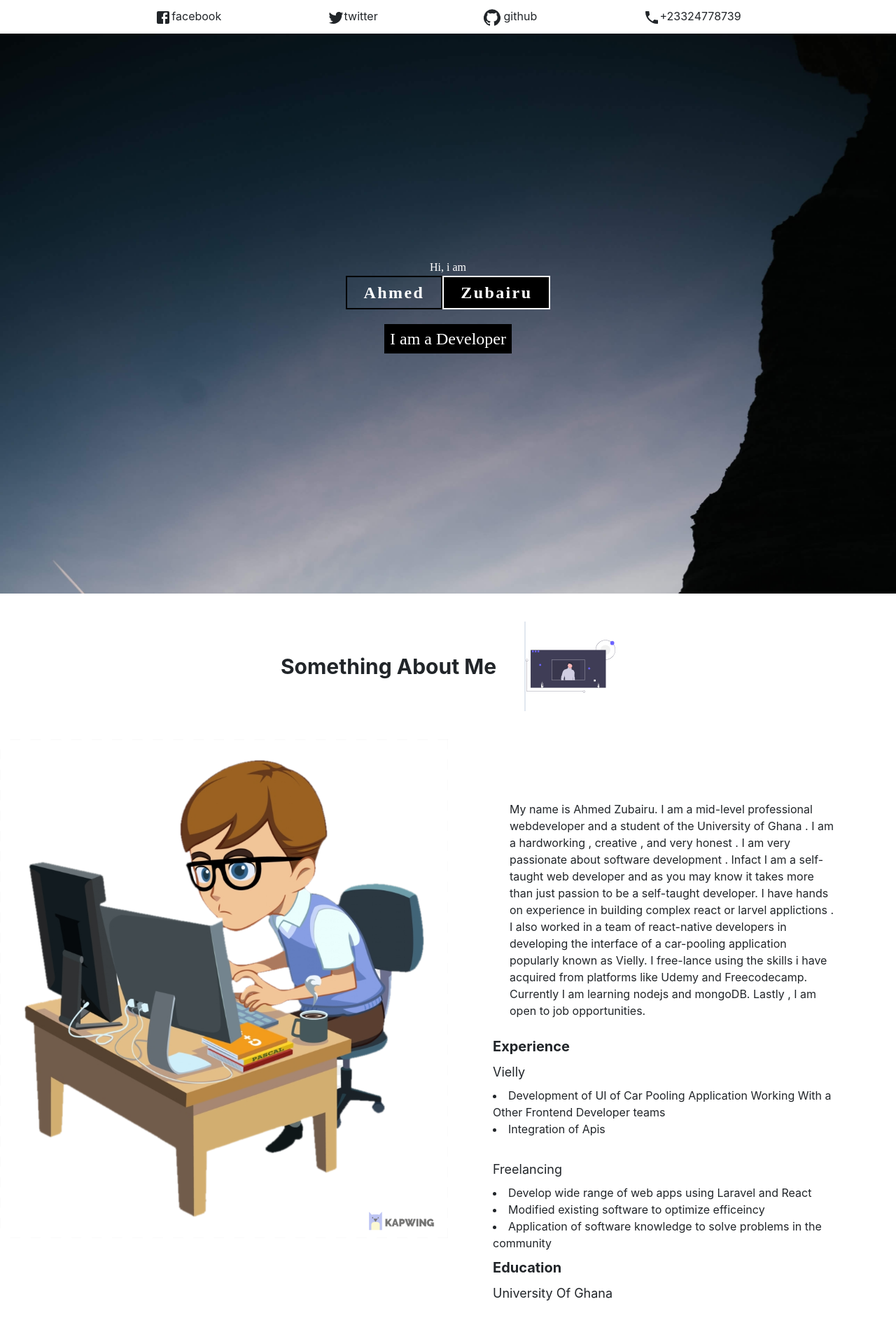
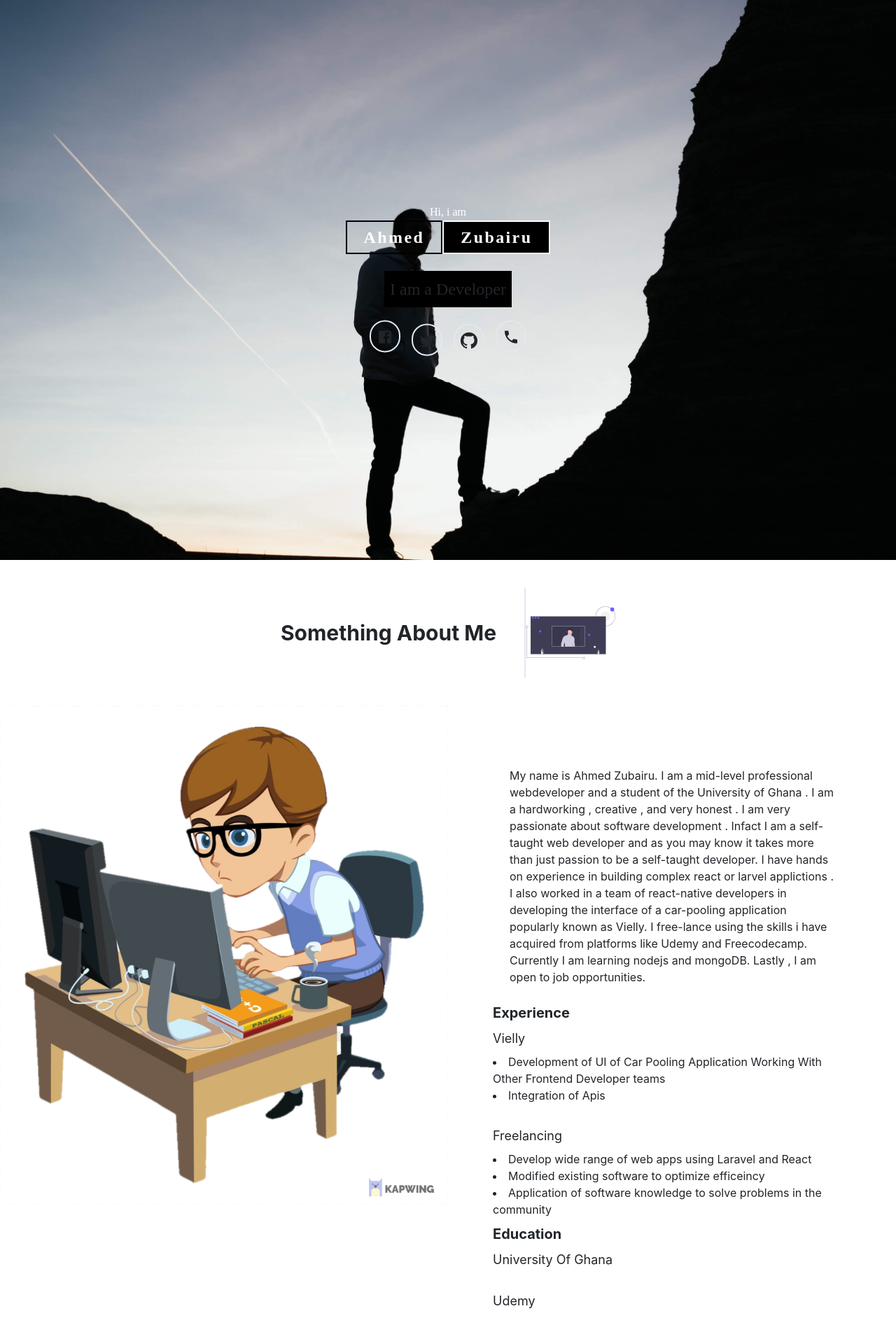
Before and after one commit to newtronahmed/portfolio, a React (Create React App) app: page / in a window 1280 px wide. Shown: the top 1883 px of the page at 70% size. Built offline with nearby package versions, Linux system fonts and the light colour scheme; a web font is replaced by a local one.

Commit message:
animated social links

```diff
--- a/package.json
+++ b/package.json
@@ -11,6 +11,7 @@
     "framer-motion": "^4.1.3",
     "react": "^16.12.0",
     "react-dom": "^16.12.0",
+    "react-intersection-observer": "^8.31.0",
     "react-particles-js": "^3.3.0",
     "react-router-dom": "^5.1.2",
     "react-scripts": "^3.4.3",
--- a/public/index.html
+++ b/public/index.html
@@ -15,7 +15,7 @@
       user's mobile device or desktop. See https://developers.google.com/web/fundamentals/web-app-manifest/
     -->
     <link rel="manifest" href="%PUBLIC_URL%/manifest.json" />
-    <link rel="stylesheet" href="https://cdn.jsdelivr.net/npm/animate.css@3.5.2/animate.min.css">
+    <!-- <link rel="stylesheet" href="https://cdn.jsdelivr.net/npm/animate.css@3.5.2/animate.min.css"> -->
     <link rel="preconnect" href="https://fonts.gstatic.com">
 <link href="https://fonts.googleapis.com/css2?family=Potta+One&family=Roboto&display=swap" rel="stylesheet">
     <!--
--- a/src/App.js
+++ b/src/App.js
@@ -1,6 +1,6 @@
 
-import React ,{useEffect}from 'react';
-import {motion} from 'framer-motion'
+import React, { useEffect } from 'react';
+import { motion, useAnimation } from 'framer-motion'
 import TwitterIcon from '@material-ui/icons/Twitter';
 import FacebookIcon from '@material-ui/icons/Facebook';
 import GitHubIcon from '@material-ui/icons/GitHub';
@@ -16,64 +16,97 @@ import programmer from './images/programmer.png'
 import frontendMentor from './images/frontend.jpg'
 import Section from './components/section'
 import WOW from 'wowjs'
-import { Divider} from '@material-ui/core';
+import { Divider } from '@material-ui/core';
+import { useInView } from 'react-intersection-observer'
 // import css from './images/css.png';
 import javascript from './images/javascript.png'
 import laravel from './images/laravel.png'
 import react from './images/react.png'
 import mysql from './images/mysql.png'
-import  sass from './images/sass.png'
+import sass from './images/sass.png'
 import nodejs from './images/nodejs.png'
 import yelpcamp from './images/yelpcamp.png'
 
 
+
 const containerVariants = {
-	init:{
-		opacity:0,
+	init: {
+		opacity: 0,
 	},
-	end:{
-		opacity:1,
-		transition:{
-			when:'beforeChildren',
-			type:'tween',
-			duration:1.3,
-			staggerChildren:0.6,
+	end: {
+		opacity: 1,
+		transition: {
+			when: 'beforeChildren',
+			type: 'tween',
+			duration: 1.3,
+			staggerChildren: 0.6,
 		}
 	},
 }
-const childrenVariant ={
-	init:{
-		opacity:0,
-		y:100,
+const childrenVariant = {
+	init: {
+		opacity: 0,
+		y: 100,
 	},
-	end:{
-		opacity:1,
-		y:0,
-		transition:{
-			duration:1.3,
+	end: {
+		opacity: 1,
+		y: 0,
+		transition: {
+			duration: 1.3,
 		}
 	}
 }
 const experienceVariant = {
+	init: {
+
+		opacity: 0,
+	},
+	end: {
+
+		opacity: 1,
+		transition: {
+			when: 'beforeChildren',
+			staggerChildren: 1,
+
+		}
+	}
+}
+const fadeVariant = {
+	init: {
+		opacity: 0,
+	},
+	end: {
+		opacity: 1,
+	}
+}
+const socialLinksVariants = {
 	init:{
 
+		transition:{
+			staggerChildren:1
+		}
 	},
 	end:{
 
 		transition:{
-			when:'beforeChildren',
-			staggerChildren:1,
+			staggerChildren:0.2,
 
 		}
 	}
 }
-const fadeVariant ={
+const socialLinks = {
 	init:{
-		opacity:0,
+		y:0,
 	},
 	end:{
-		opacity:1,
+		y:[0,-10,0],
+		transition:{
+			ease:'easeIn',
+			// duration:0.2,
+			yoyo:3,
 		}
+	},
+
 }
 
 const App = () => {
@@ -82,72 +115,82 @@ const App = () => {
 	// 	    live: false
 	// 	}).init();
 	// }, [])
-	const skills = [nodejs,javascript,laravel,react,mysql,sass]
+	const controls = useAnimation()
+	const { ref, inView } = useInView()
+	useEffect(() => {
+		if (inView) {
+			controls.start('end')
+		}
+		if (!inView) {
+			controls.start('init')
+		}
+
+	}, [controls, inView])
+	const skills = [nodejs, javascript, laravel, react, mysql, sass]
 	const projects = [
 		{
 			title: 'Frontend Mentor Joblisting Challenge',
-			stack: ['react','styled-components', 'bootstrap',],
+			stack: ['react', 'styled-components', 'bootstrap',],
 			image: frontendMentor,
 			link: 'http://newtrojoblisting.netlify.app'
 
 		},
 		{
 			title: 'React Laravel SPA + Laravel Sanctum Auth',
-			stack: ['laravel','laravel-sanctum','react'],
+			stack: ['laravel', 'laravel-sanctum', 'react'],
 			image: frontendMentor,
 			link: 'https://github.com/newtronahmed'
 		},
 		{
 			title: 'Laravel React Inventory Manager',
-			stack: ['laravel','react','redux',],
+			stack: ['laravel', 'react', 'redux',],
 			image: inventory,
 			link: 'http://guarded-sierra-88803.herokuapp.com',
 		},
 		{
 			title: 'React Commercejs Stripe Ecommerce Project',
-			stack: ['react','redux','material-ui','stripe','commercejs'],
-			image:ecommerce,
-			link:'http://newtro-ecommerce.netlify.app',
+			stack: ['react', 'redux', 'material-ui', 'stripe'],
+			image: ecommerce,
+			link: 'http://newtro-ecommerce.netlify.app',
 		},
 		{
 			title: 'Udemy React Robofriends App',
-			stack:['react','tacyons'],
-			image:robofriends,
-			link:'http://newtronahmed.netlify.app',
+			stack: ['react', 'tacyons'],
+			image: robofriends,
+			link: 'http://newtronahmed.netlify.app',
 		},
 		{
-			title:'React House Market Project',
-			stack:['react','context-api','tailwind-css'],
-			image:market,
-			link:'http://newtro-market.netlify.app',
+			title: 'React House Market Project',
+			stack: ['react', 'context-api', 'tailwind-css'],
+			image: market,
+			link: 'http://newtro-market.netlify.app',
 		},
 		{
-			title:'YelpCamp Express  Project',
-			stack:['Express', 'Ejs', 'PassportJs'],
-			link:'http://stormy-falls-57297.herokuapp.com',
-			image:yelpcamp,
+			title: 'YelpCamp Express  Project',
+			stack: ['Express', 'Ejs', 'PassportJs'],
+			link: 'http://stormy-falls-57297.herokuapp.com',
+			image: yelpcamp,
 		}
 
 	]
 
 	return (
 		<div id='App' >
-		<div className="w-full flex items-center top-0 sticky  h-12">
-			<div className="flex mx-auto md:w-4/6 md:justify-between  items-center ">
-				<a href="https://github.com/newtronahmed" className='mx-2'><FacebookIcon />facebook</a>
-				<a href="https://twitter.com/neutronahmed" className='mx-2'><TwitterIcon />twitter</a>
-				<a href="https://github.com/newtronahmed" className='mx-2'><GitHubIcon /> <span>github</span></a>
-				<a href='tel:+23324778739' className='mx-2'><PhoneIcon />+23324778739</a>
-			</div>
-		</div>
-	      	<motion.div variants={containerVariants} initial='init' animate='end' className="w-full min-h-screen  bg-fixed bg-cover flex items-center justify-center flex-wrap   " id="banner" style={{alignContent:'center'}}>
-				  <motion.div variants={childrenVariant} className='text-white name'>Hi, i am</motion.div>
-	     		<motion.div variants={childrenVariant} className='w-full flex justify-center'>
+
+			<motion.div variants={containerVariants} initial='init' animate='end' className="w-full min-h-screen wow  bg-fixed bg-cover bg-center flex items-center justify-center flex-wrap content-center  " id="banner" >
+				<motion.div variants={childrenVariant} className='text-white wow name'>Hi, i am</motion.div>
+				<motion.div variants={childrenVariant} className='w-full flex wow justify-center'>
 					<div className='border-2 border-black md:text-2xl  bg-black  lg:bg-transparent text-white px-4 py-1 name font-bold tracking-widest'>Ahmed</div>
 					<div className='border-2 border-white md:text-2xl text-white px-4 py-1 font-bold bg-black tracking-widest name '>Zubairu</div>
 				</motion.div>
-				<motion.div variants={childrenVariant} className=' text-white p-4 ' >
-				 <span className='bg-black md:text-2xl p-2 name'>I am a Developer</span>
+				<motion.div variants={childrenVariant} className=' p-4' >
+					<div className='bg-black  md:text-2xl p-2 name'>I am a Developer</div>
+				</motion.div>
+				<motion.div variants={socialLinksVariants} className='flex flex-col md:flex-row w-full justify-center'>
+					<motion.a variants={socialLinks} href="https://github.com/newtronahmed" className='mx-2 border-2 rounded-full px-2 py-2'><FacebookIcon /></motion.a>
+					<motion.a variants={socialLinks} href="https://twitter.com/neutronahmed" className='mx-2 border-2 rounded-full px-2 py-2'><TwitterIcon /></motion.a>
+					<motion.a variants={socialLinks} href="https://github.com/newtronahmed" className='mx-2 border-2 rounded-full px-2 py-2'><GitHubIcon /> </motion.a>
+					<motion.a variants={socialLinks} href='tel:+23324778739' className='mx-2 border-2 rounded-full px-2 py-2'><PhoneIcon /></motion.a>
 				</motion.div>
 
 			</motion.div>
@@ -171,20 +214,20 @@ const App = () => {
 					  </div>
 						<div>
 
-						  <motion.div variants={experienceVariant} initial='init' animate='end'>
-						  	<motion.div variants={fadeVariant}  className='text-xl my-2 font-bold wow '>Experience</motion.div>
-							  <motion.div variants={fadeVariant}  className='text-lg my-2 wow'>Vielly</motion.div>
+							<motion.div variants={experienceVariant} ref={ref} initial='init' animate={controls} className='wow' >
+								<motion.div variants={fadeVariant} className='text-xl wow my-2 font-bold wow '>Experience</motion.div>
+								<motion.div variants={fadeVariant} className='text-lg wow my-2 wow'>Vielly</motion.div>
 								<motion.li variants={fadeVariant} className='wow '>
 									Development of UI of Car Pooling Application
-								Working With a Other Frontend Developer teams
+									Working With  Other Frontend Developer teams
 							  </motion.li>
 								<motion.li variants={fadeVariant} className='wow '>
 									Integration of Apis
 								</motion.li>
 							</motion.div>
-						  <br/>
-						  <motion.div variants={experienceVariant} initial='init' animate='end' className='my-2'>
-							  <motion.div variants={fadeVariant} className='text-lg my-2 wow slideInRight'>Freelancing</motion.div>
+							<br />
+							<motion.div variants={experienceVariant} initial='init' animate='end' className='my-2 wow'>
+								<motion.div variants={fadeVariant} className='text-lg my-2 wow '>Freelancing</motion.div>
 								<motion.li variants={fadeVariant} className='wow fadeIn'> Develop wide range of web apps using Laravel and React</motion.li>
 								<motion.li variants={fadeVariant} className='wow fadeIn'>Modified existing software to optimize efficeincy</motion.li>
 								<motion.li variants={fadeVariant} className='wow fadeIn'>Application of software knowledge to solve problems in the community</motion.li>
@@ -197,7 +240,7 @@ const App = () => {
 
 								<div className="text-lg wow slideInRight ">  University Of Ghana</div>
 
-								<br/>
+								<br />
 								<div className='text-lg my-2 wow slideInRight'>Udemy</div>
 								<li className='wow fadeIn'>Rob Percival's The Complete Web Developer 2.0</li>
 								<li className='wow fadeIn'>Colt Steele's The Web Developer Bootcamp</li>
@@ -217,12 +260,12 @@ const App = () => {
 				Coming Soon
 				</div> */}
 			{/* Skills Section */}
-								<Section  title='Skills' svg={portfolioSvg}/>
-								<div style={{display:'flex',justifyContent:'space-around'}}>
+			<Section title='Skills' svg={portfolioSvg} />
+			<div style={{ display: 'flex', justifyContent: 'space-around' }}>
 				{
-					skills.map(each=>{
+					skills.map(each => {
 						return (<div>
-							<img src={each} className='w-12 h-12' alt='skill'/>
+							<img src={each} className='w-12 h-12' alt='skill' />
 						</div>)
 					})
 				}
@@ -239,7 +282,7 @@ const App = () => {
 
 				<div className='container flex md:justify-evenly flex-col md:flex-row flex-wrap    '>
 					{
-			  projects.map(each=>(
+						projects.map(each => (
 							<div className='w-full   md:w-1/3 p-6 wow slideInUp'>
 								<a href={each.link} target='_blank' rel='noopener noreferrer' className='max-w-full ' >
 									<div className='project-wrapper  raise shadow-md p-4 lg:p-6'>
@@ -253,7 +296,17 @@ const App = () => {
 											</div>
 											<div className='max-w-full'>
 												{
-									each.stack.map(each=>(<span className='text-bold rounded m-2'>#{each}</span>))
+													each.stack.map(each => (<div
+														class="text-xs inline-flex items-center font-bold leading-sm uppercase  bg-blue-200 text-blue-700 rounded-full"
+													>
+														<div class="text-xs inline-flex items-center font-bold leading-sm uppercase px-3 py-1 bg-blue-200 text-blue-700 rounded-full">
+															<svg xmlns="http://www.w3.org/2000/svg" class="h-5 w-5" viewBox="0 0 20 20" fill="currentColor">
+																<path d="M5 4a2 2 0 012-2h6a2 2 0 012 2v14l-5-2.5L5 18V4z" />
+															</svg>
+															{each}
+														</div>
+
+													</div>))
 												}
 											</div>
 										</div>
```
Also changed, not shown: 1 other file (tests, documents, lock files or other folders). Lines whose indentation alone changed are shown as unchanged.
